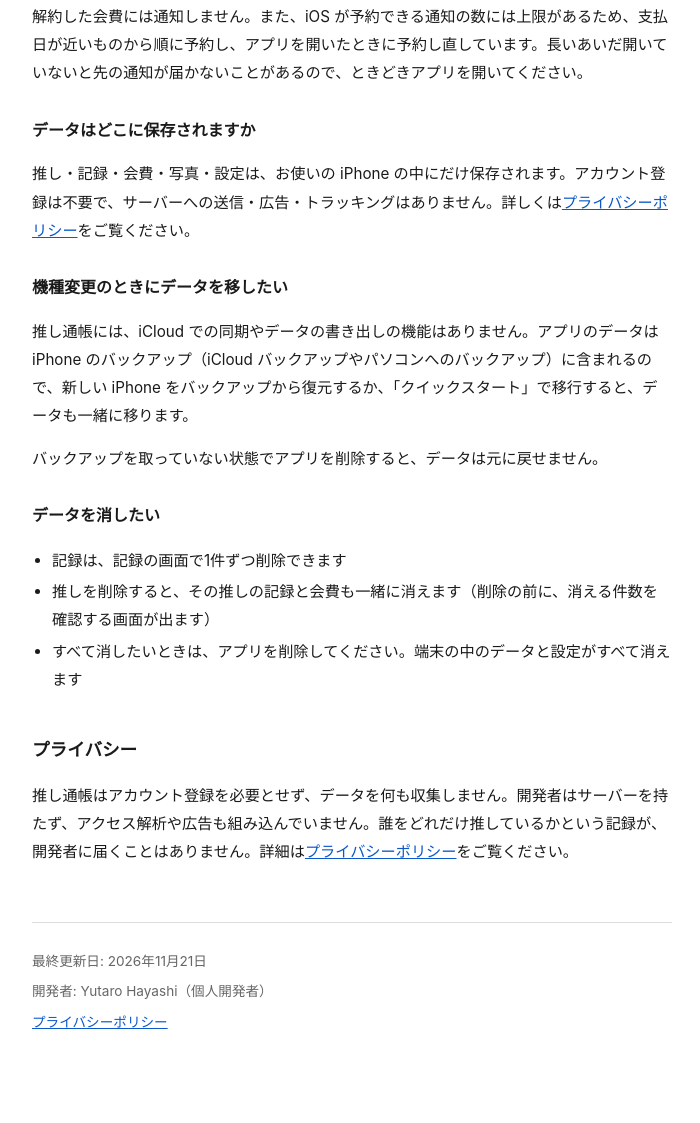
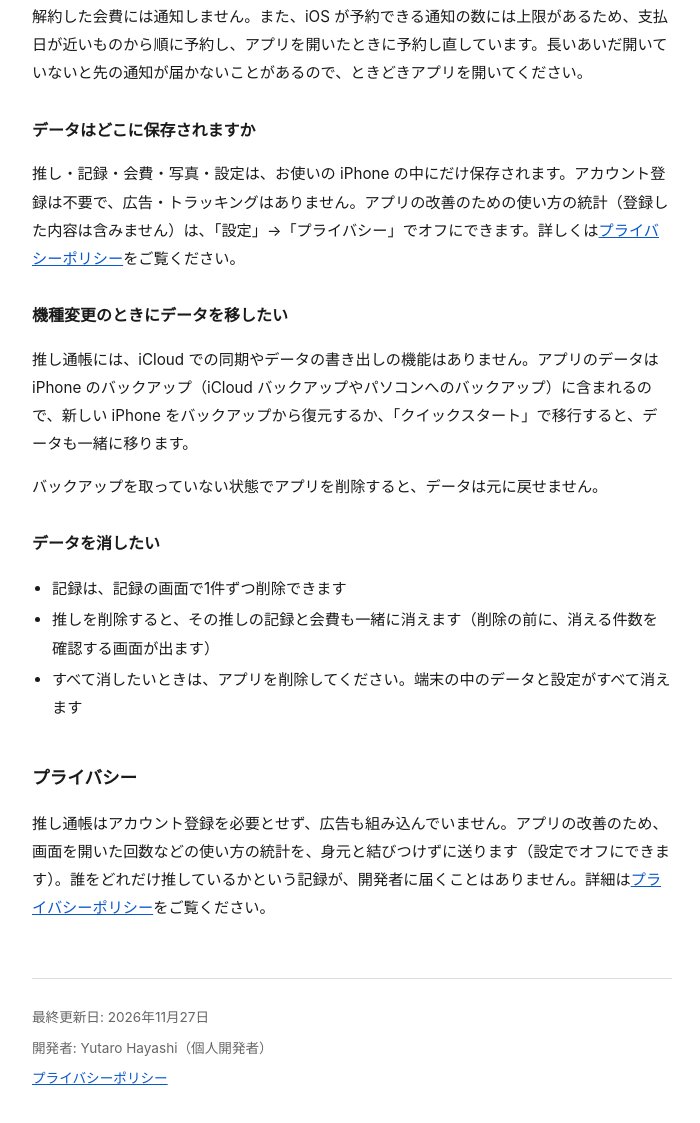
Before and after one commit to youchann/youchann.github.io, a plain HTML site: page oshi-tsucho/index.html in a window 1280 px wide. Shown: the part 2084-3207 px from the top of the page, without its empty margins (288-988 px from the left). Drawn offline with Linux system fonts and the light colour scheme.

Commit message:
推し通帳: サポートページのデータとプライバシーの説明を使い方の統計に合わせる
Co-Authored-By: Claude Opus 5.5 <noreply@anthropic.com>

```diff
--- a/oshi-tsucho/index.html
+++ b/oshi-tsucho/index.html
@@ -86,7 +86,7 @@ footer{border-color:#333;color:#9a9a9a}
 <p>解約した会費には通知しません。また、iOS が予約できる通知の数には上限があるため、支払日が近いものから順に予約し、アプリを開いたときに予約し直しています。長いあいだ開いていないと先の通知が届かないことがあるので、ときどきアプリを開いてください。</p>
 
 <h3>データはどこに保存されますか</h3>
-<p>推し・記録・会費・写真・設定は、お使いの iPhone の中にだけ保存されます。アカウント登録は不要で、サーバーへの送信・広告・トラッキングはありません。詳しくは<a href="/oshi-tsucho/privacy/">プライバシーポリシー</a>をご覧ください。</p>
+<p>推し・記録・会費・写真・設定は、お使いの iPhone の中にだけ保存されます。アカウント登録は不要で、広告・トラッキングはありません。アプリの改善のための使い方の統計（登録した内容は含みません）は、「設定」→「プライバシー」でオフにできます。詳しくは<a href="/oshi-tsucho/privacy/">プライバシーポリシー</a>をご覧ください。</p>
 
 <h3>機種変更のときにデータを移したい</h3>
 <p>推し通帳には、iCloud での同期やデータの書き出しの機能はありません。アプリのデータは iPhone のバックアップ（iCloud バックアップやパソコンへのバックアップ）に含まれるので、新しい iPhone をバックアップから復元するか、「クイックスタート」で移行すると、データも一緒に移ります。</p>
@@ -100,10 +100,10 @@ footer{border-color:#333;color:#9a9a9a}
 </ul>
 
 <h2>プライバシー</h2>
-<p>推し通帳はアカウント登録を必要とせず、データを何も収集しません。開発者はサーバーを持たず、アクセス解析や広告も組み込んでいません。誰をどれだけ推しているかという記録が、開発者に届くことはありません。詳細は<a href="/oshi-tsucho/privacy/">プライバシーポリシー</a>をご覧ください。</p>
+<p>推し通帳はアカウント登録を必要とせず、広告も組み込んでいません。アプリの改善のため、画面を開いた回数などの使い方の統計を、身元と結びつけずに送ります（設定でオフにできます）。誰をどれだけ推しているかという記録が、開発者に届くことはありません。詳細は<a href="/oshi-tsucho/privacy/">プライバシーポリシー</a>をご覧ください。</p>
 
 <footer>
-<p>最終更新日: 2026年11月21日</p>
+<p>最終更新日: 2026年11月27日</p>
 <p>開発者: Yutaro Hayashi（個人開発者）</p>
 <p><a href="/oshi-tsucho/privacy/">プライバシーポリシー</a></p>
 </footer>
```
